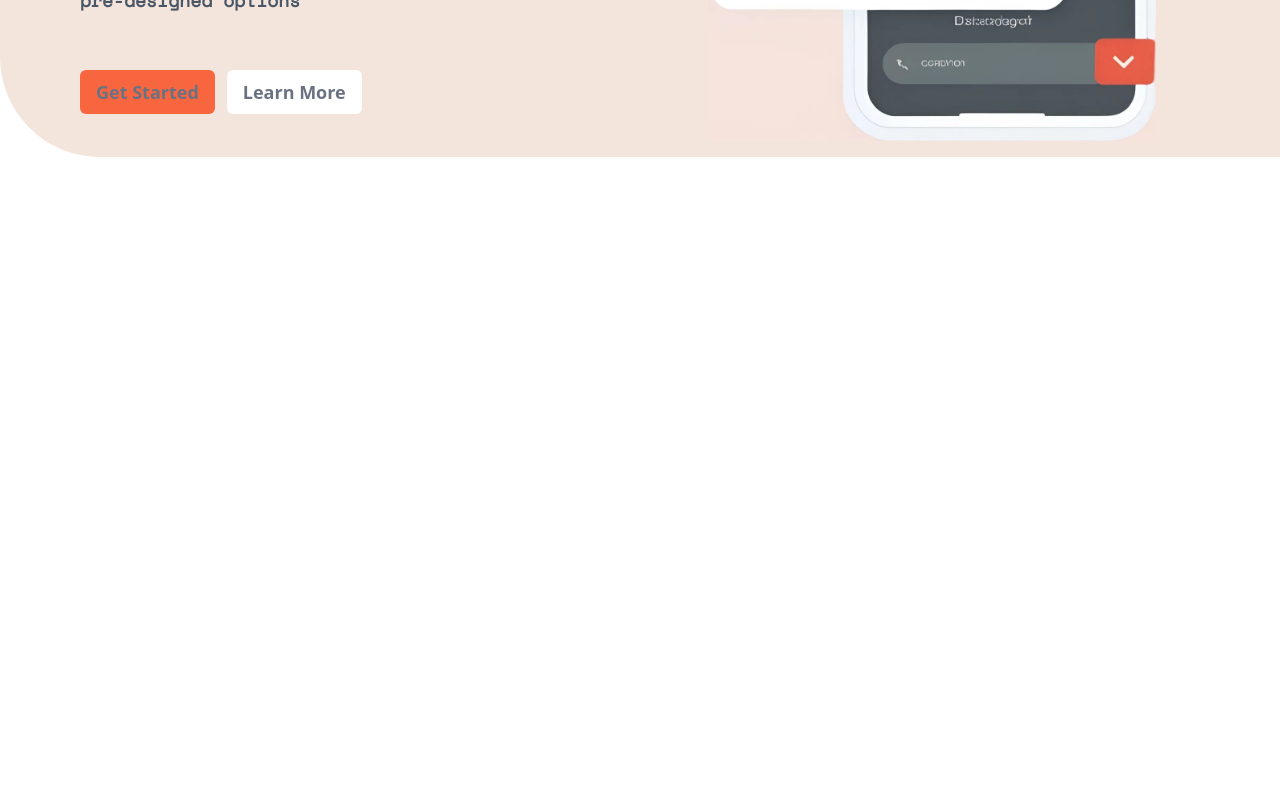
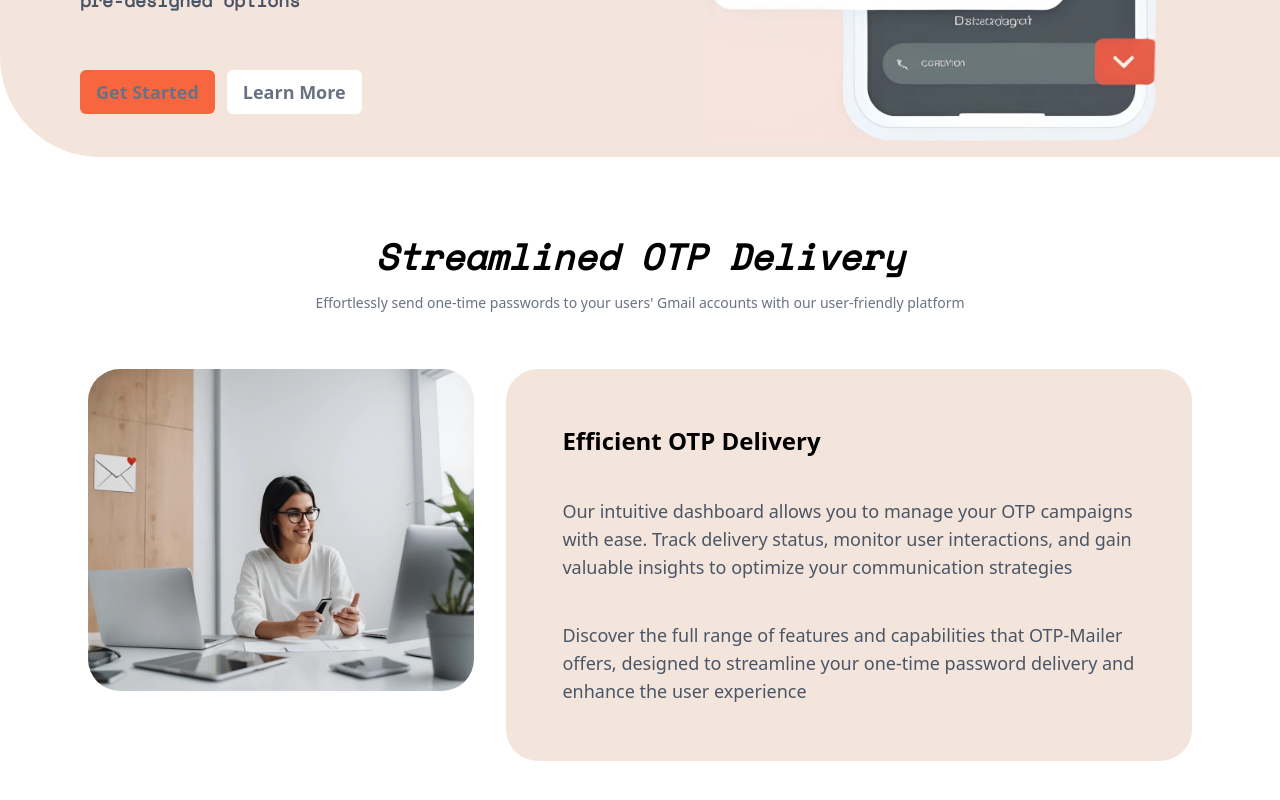
Before and after one commit to Dipak-Gautam/OTP-Mailer-Frontend, a React (Vite) app: page / in a window 1280 px wide. Shown: the part 728-1528 px from the top of the page. Before the commit the page ends 885 px from the top, so only its background shows below. Built offline with nearby package versions, Linux system fonts and the light colour scheme.

Commit message:
feat: streamlined otp component completed

```diff
--- /dev/null
+++ b/src/Components/HomePage/Components/StreamlinedOtp/StreamlinedOtp.tsx
@@ -0,0 +1,39 @@
+import React from "react";
+
+const StreamlinedOtp = () => {
+  return (
+    <div className="px-14 py-20">
+      <div className="text-center space-y-4">
+        <div className="text-black font-SpaceMono text-4xl font-bold italic">
+          Streamlined OTP Delivery
+        </div>
+        <div className="text-sm text-gray-500">
+          Effortlessly send one-time passwords to your users' Gmail accounts
+          with our user-friendly platform
+        </div>
+      </div>
+      <div className="my-14 px-8 flex gap-8">
+        <div className="w-[35%]">
+          <img src="assets/streamLine.jpg" className=" rounded-4xl" />
+        </div>
+        <div className=" flex flex-col flex-1 bg-[#f3e5dc] rounded-4xl p-14  gap-10">
+          <div className="text-2xl font-bold text-black">
+            Efficient OTP Delivery
+          </div>
+          <div className="text-lg text-gray-600">
+            Our intuitive dashboard allows you to manage your OTP campaigns with
+            ease. Track delivery status, monitor user interactions, and gain
+            valuable insights to optimize your communication strategies
+          </div>
+          <div className="text-lg text-gray-600">
+            Discover the full range of features and capabilities that OTP-Mailer
+            offers, designed to streamline your one-time password delivery and
+            enhance the user experience
+          </div>
+        </div>
+      </div>
+    </div>
+  );
+};
+
+export default StreamlinedOtp;
--- a/src/Components/HomePage/HomePage.tsx
+++ b/src/Components/HomePage/HomePage.tsx
@@ -1,10 +1,12 @@
 import React from "react";
 import HeroImage from "../HeroImage/HeroImage";
+import StreamlinedOtp from "./Components/StreamlinedOtp/StreamlinedOtp";
 
 const HomePage = () => {
   return (
     <div>
       <HeroImage />
+      <StreamlinedOtp />
     </div>
   );
 };
```
Also changed, not shown: public/assets/streamLine.jpg (added).
